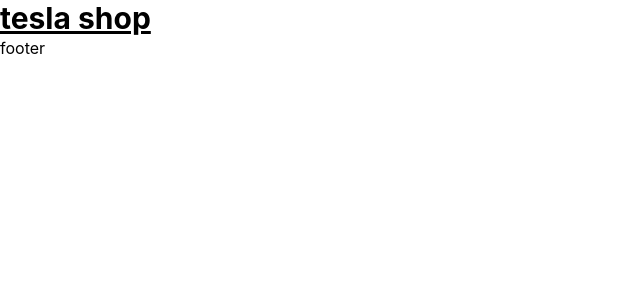
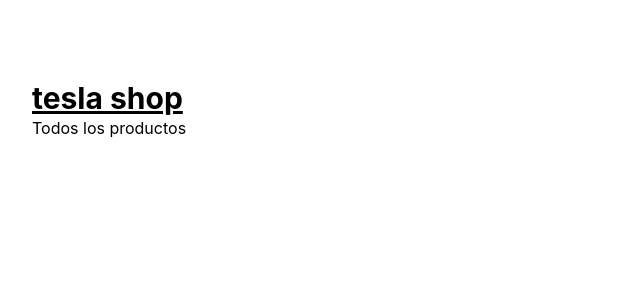
Before and after one commit to SALT0S/tesla-shop, a Next.js app: page / in a window 1280 px wide. Shown: the top 300 px of the page, without its empty margins (0-640 px from the left). Built offline with nearby package versions, Linux system fonts and the light colour scheme.

Commit message:
Layout component

```diff
--- a/components/layouts/ShopLayout.tsx
+++ b/components/layouts/ShopLayout.tsx
@@ -1,9 +1,35 @@
-import React from "react";
+import Head from "next/head";
 
-export const ShopLayout = () => {
+interface Props {
+  children: React.ReactNode;
+  title: string;
+  pageDescription: string;
+  keywords?: string;
+  imageFullUrl?: string;
+}
+
+export const ShopLayout: React.FC<Props> = ({
+  children,
+  title,
+  pageDescription,
+  imageFullUrl,
+  keywords,
+}) => {
   return (
-    <div>
-      <h1>Layout</h1>
-    </div>
+    <>
+      <Head>
+        <title>{title}</title>
+        <meta name="description" content={pageDescription} />
+        <meta name="keywords" content={keywords} />
+      </Head>
+
+      <nav>{/* TODO: Navbar */}</nav>
+
+      {/* TODO: Sidebar */}
+
+      <main className="m-20 mx-auto max-w-7xl px-8">{children}</main>
+
+      <footer>{/* Todo de footer */}</footer>
+    </>
   );
 };
--- a/next.config.js
+++ b/next.config.js
@@ -1,6 +1,11 @@
 /** @type {import('next').NextConfig} */
 const nextConfig = {
+  i18n: {
+    locales: ["en"],
+    defaultLocale: "en",
+  },
+  poweredByHeader: false,
   reactStrictMode: true,
-}
+};
 
-module.exports = nextConfig
+module.exports = nextConfig;
--- a/pages/index.tsx
+++ b/pages/index.tsx
@@ -1,24 +1,16 @@
 import type { NextPage } from "next";
 import Head from "next/head";
+import { ShopLayout } from "../components/layouts";
 
 const Home: NextPage = () => {
   return (
-    <div>
-      <Head>
-        <title>Create Next App</title>
-        <meta name="description" content="Generated by create next app" />
-        <link rel="icon" href="/favicon.ico" />
-      </Head>
-
-      <main>
-        <h1 className="text-3xl font-bold underline">tesla shop</h1>
-      </main>
-
-      <footer>
-        {" "}
-        <h2>footer</h2>
-      </footer>
-    </div>
+    <ShopLayout
+      title="Create Next App"
+      pageDescription="Generated by create next app"
+    >
+      <h1 className="text-3xl font-bold underline">tesla shop</h1>
+      <h2 className="">Todos los productos</h2>
+    </ShopLayout>
   );
 };
 
```
